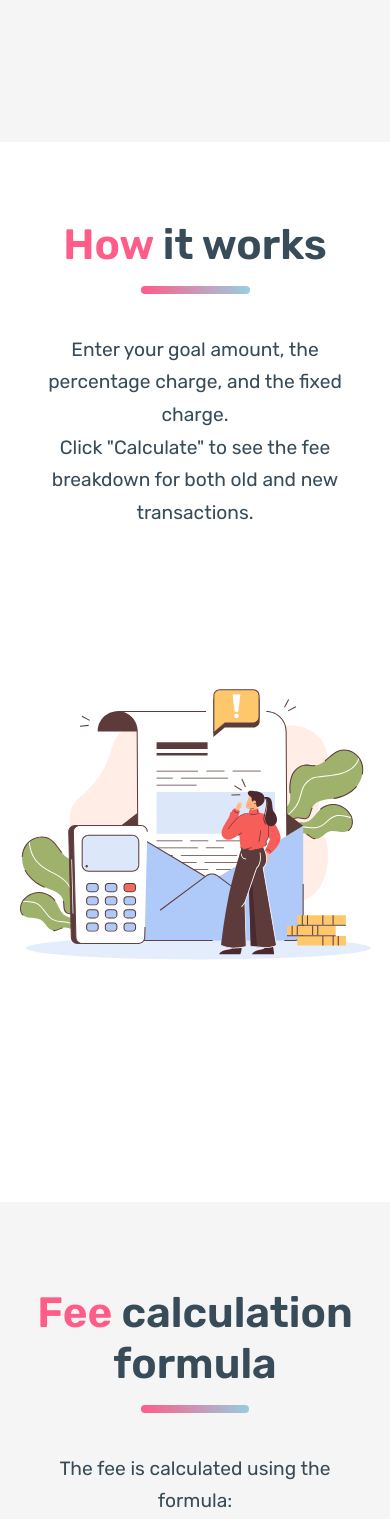
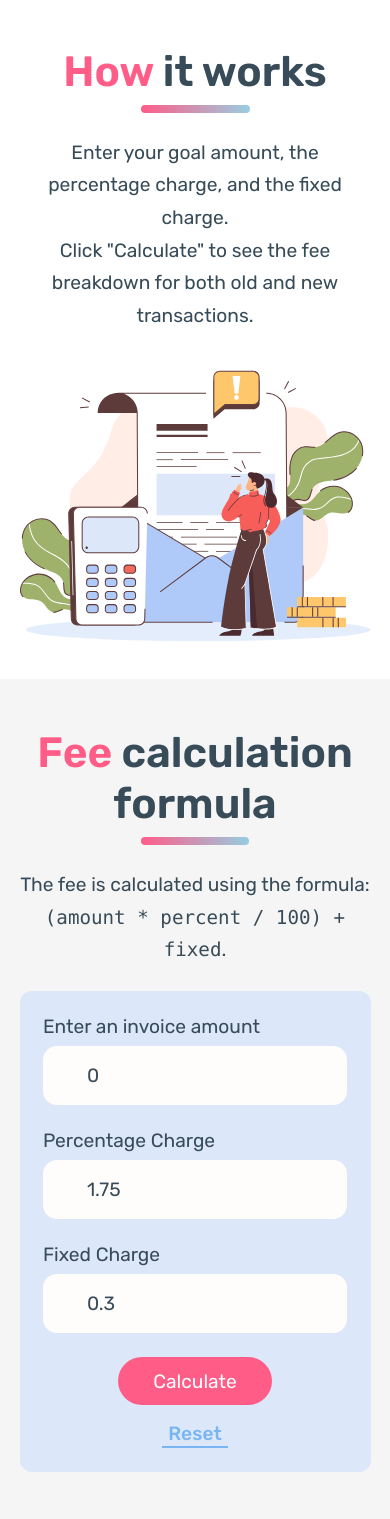
Before and after one commit to gagancodes99/stripe-fee-calculator, a React (Create React App) app: page / in a window 390 px wide. Shown: the part 438-1957 px from the top of the page. Built offline with nearby package versions, Linux system fonts and the light colour scheme.

Commit message:
mobile responsive

```diff
--- a/src/sass/styles.scss
+++ b/src/sass/styles.scss
@@ -110,6 +110,8 @@ p {
     }
     .svg {
       width: 100%;
+      max-width: 400px;
+      margin: 30px auto;
     }
   }
 }
@@ -122,7 +124,7 @@ p {
   flex-direction: column;
   align-items: center;
   .content {
-    width: 98%;
+    width: 100%;
     max-width: 40rem;
     display: flex;
     flex-direction: column;
@@ -159,7 +161,7 @@ p {
   //   }
 
   .sub-content {
-    width: 96%;
+    width: 100%;
     max-width: 46rem;
     display: flex;
     flex-direction: column;
@@ -326,11 +328,11 @@ p {
 
 .accordion-item {
   margin-bottom: 3.25rem;
-  transition: max-height 650ms ease;
-  -webkit-transition: max-height 0.7s ease;
-  -moz-transition: max-height 0.7s ease;
-  -o-transition: max-height 0.7s ease;
-  transition: max-height 0.7s ease;
+  // transition: max-height 650ms ease;
+  // -webkit-transition: max-height 0.7s ease;
+  // -moz-transition: max-height 0.7s ease;
+  // -o-transition: max-height 0.7s ease;
+  // transition: max-height 0.7s ease;
   .accordion-link {
     &::before {
       content: "";
@@ -447,17 +449,74 @@ p {
 }
 
 @media (max-width: 768px) {
-  .content {
+  .content,
+  .sub-content {
     padding: 0 5%;
   }
-  .section-fee .content .input-cont {
-    // width: 100%;
-    padding: 2.25rem 9vmin;
+  .header,
+  .section-fee {
+    padding: 3rem 0;
   }
-  .section-fee .sub-content .calculations {
-    width: 92%;
-    padding: 2.25rem 9vmin;
+  .section {
+    padding: 3rem 0 0 0;
+    .content {
+      .gradient-line {
+        margin-top: 0.5rem;
+        margin-bottom: 1.5rem;
+      }
+      p {
+        margin-bottom: 0;
+      }
+      .svg {
+        padding: 2vw 0;
+      }
+    }
   }
+  .section-fee {
+    .content {
+      .gradient-line {
+        margin-top: 0.5rem;
+        margin-bottom: 1.5rem;
+      }
+      p {
+        margin-bottom: 1.5rem;
+      }
+      .input-cont {
+        margin-bottom: 3rem;
+        padding: 1.5rem 6vmin;
+        label,
+        input,
+        .reset,
+        .calculate {
+          font-size: calc($base-font-size - 30%);
+        }
+        label {
+          margin-bottom: 0.5rem;
+        }
+        input {
+          margin-bottom: 1.5rem;
+        }
+        .calculate {
+          padding: 0.8rem 9vmin;
+          margin-bottom: 1rem;
+        }
+      }
+    }
+    .sub-content {
+      .calculations {
+        // padding: 2.25rem 9vmin;
+        padding: 1.5rem 6vmin;
+
+        .cal {
+          h3,
+          span {
+            font-size: calc($base-font-size - 30%);
+          }
+        }
+      }
+    }
+  }
+
   h1 {
     font-size: calc($h1-font-size - 60%);
   }
@@ -467,14 +526,7 @@ p {
   p {
     font-size: calc($base-font-size - 30%);
   }
-  .input-cont {
-    label,
-    input,
-    .reset,
-    .calculate {
-      font-size: calc($base-font-size - 30%);
-    }
-  }
+
   .accordion-item {
     .accordion-link {
       font-size: calc(1.2rem);
@@ -483,13 +535,21 @@ p {
       padding-right: 3rem;
     }
   }
-  .section-fee .sub-content .calculations .cal {
-    h3,
-    span {
-      font-size: calc($base-font-size - 30%);
+  .section-faq {
+    padding: 2rem 0;
+  }
+  .section-share {
+    padding: 2rem 0;
+    .content {
+      h2 {
+        margin-bottom: 0.5rem;
+      }
+      .gradient-line {
+        margin-bottom: 2.5rem;
+      }
+      .share-btn img {
+        width: 2.25rem;
+      }
     }
   }
-  .section-share .content .share-btn img {
-    width: 2.25rem;
-  }
 }
```
Also changed, not shown: src/assets/how-it-works.svg.
